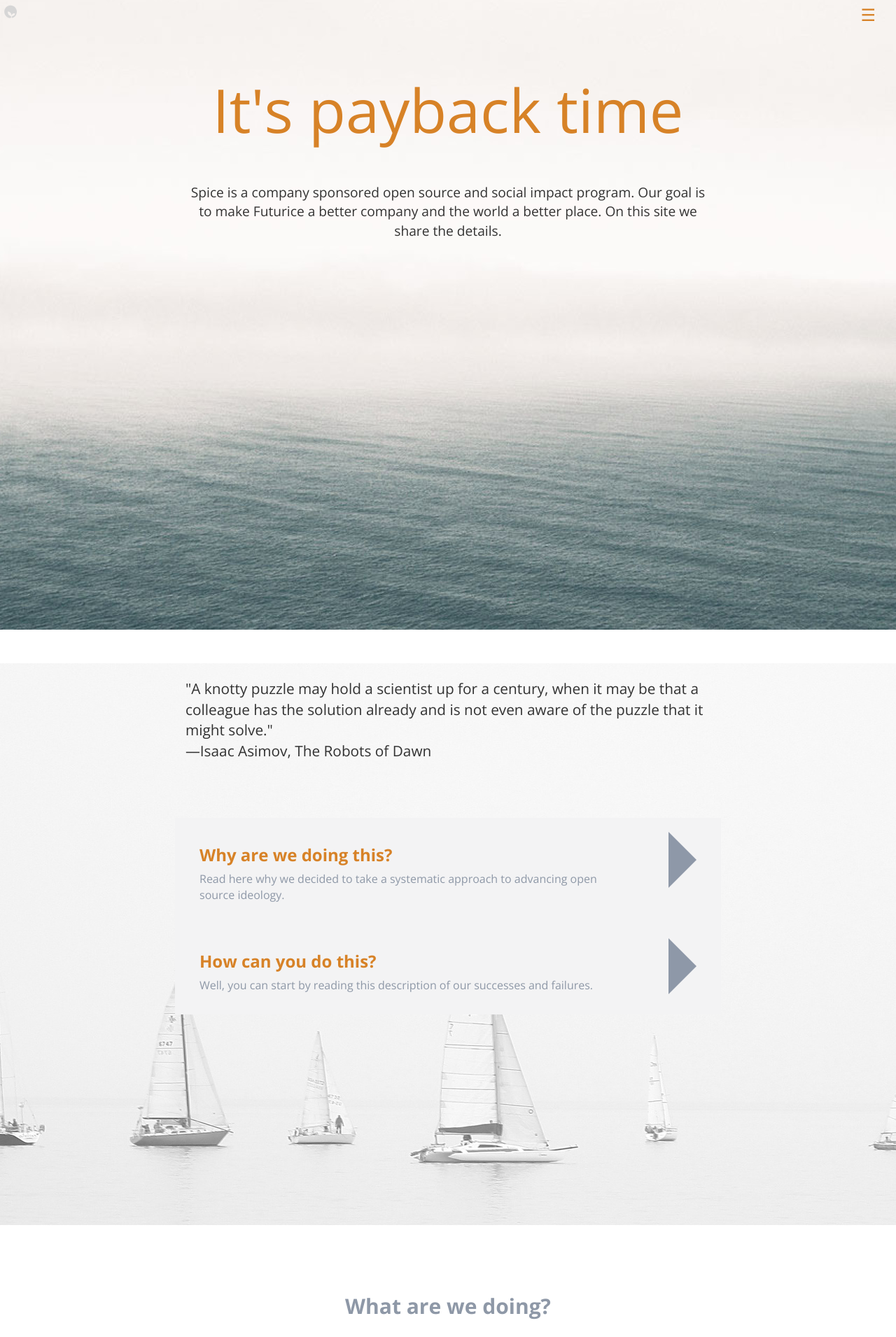
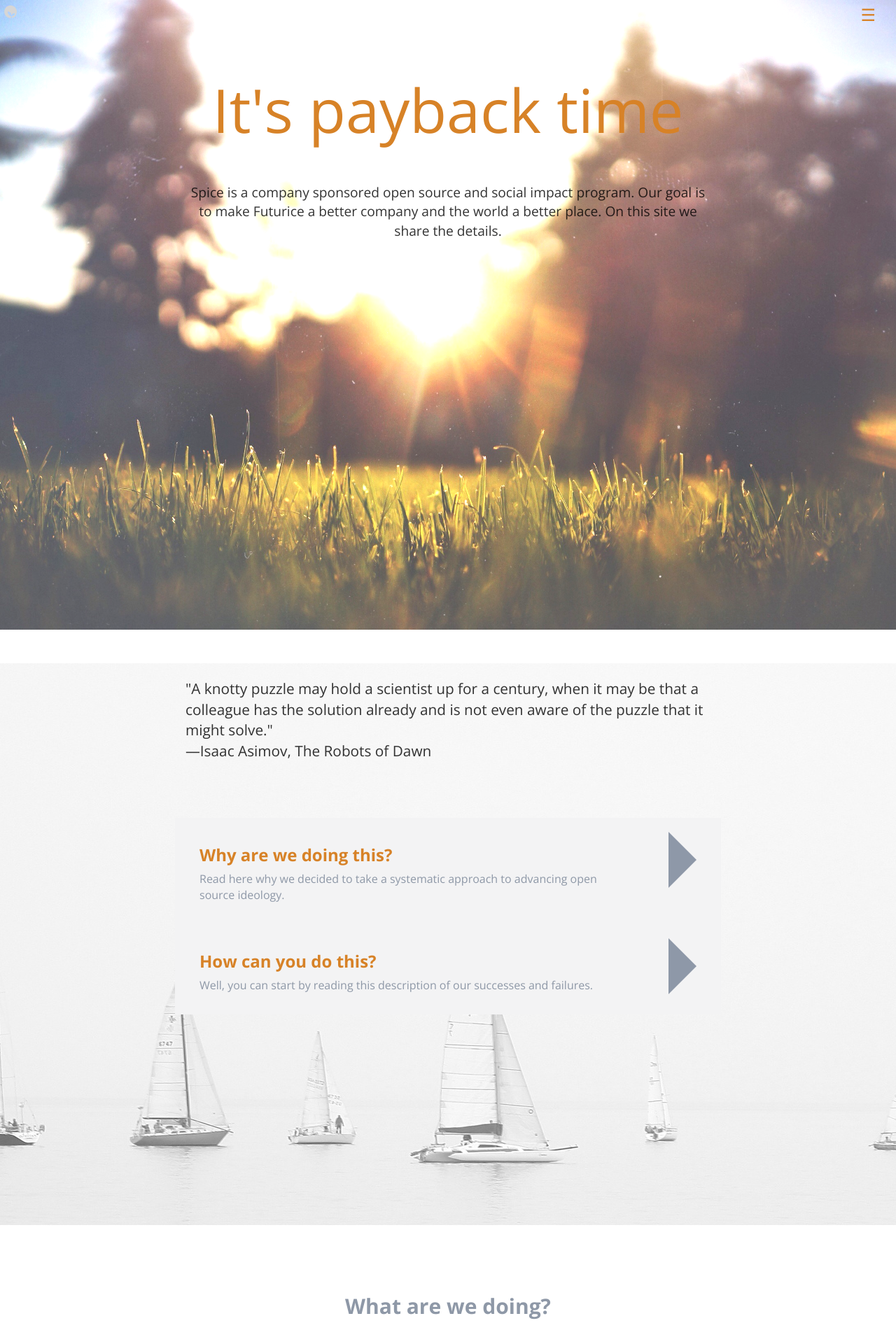
Before and after one commit to futurice/spiceprogram, a Jekyll site: the page built from index.html, in a window 1280 px wide. Shown: the top 1911 px of the page at 70% size. Built offline with Jekyll 4.4.1, drawn with Linux system fonts in a browser that asks for light colours; nearby versions of some CDN libraries.

Commit message:
Change landing image

```diff
--- a/assets/css/css.scss
+++ b/assets/css/css.scss
@@ -30,7 +30,12 @@ html, body {
 }
 
 .first {
-    background: transparent url('/assets/img/landing.jpg') center center no-repeat;
+    background: transparent url('/assets/img/landing2.jpg') center center no-repeat;
+    -webkit-background-size: cover;
+    -moz-background-size: cover;
+    -o-background-size: cover;
+    background-size: cover;
+    -webkit-filter: brightness(130%);
 }
 
 .second {
```
Also changed, not shown: assets/img/landing2.jpg (added).
